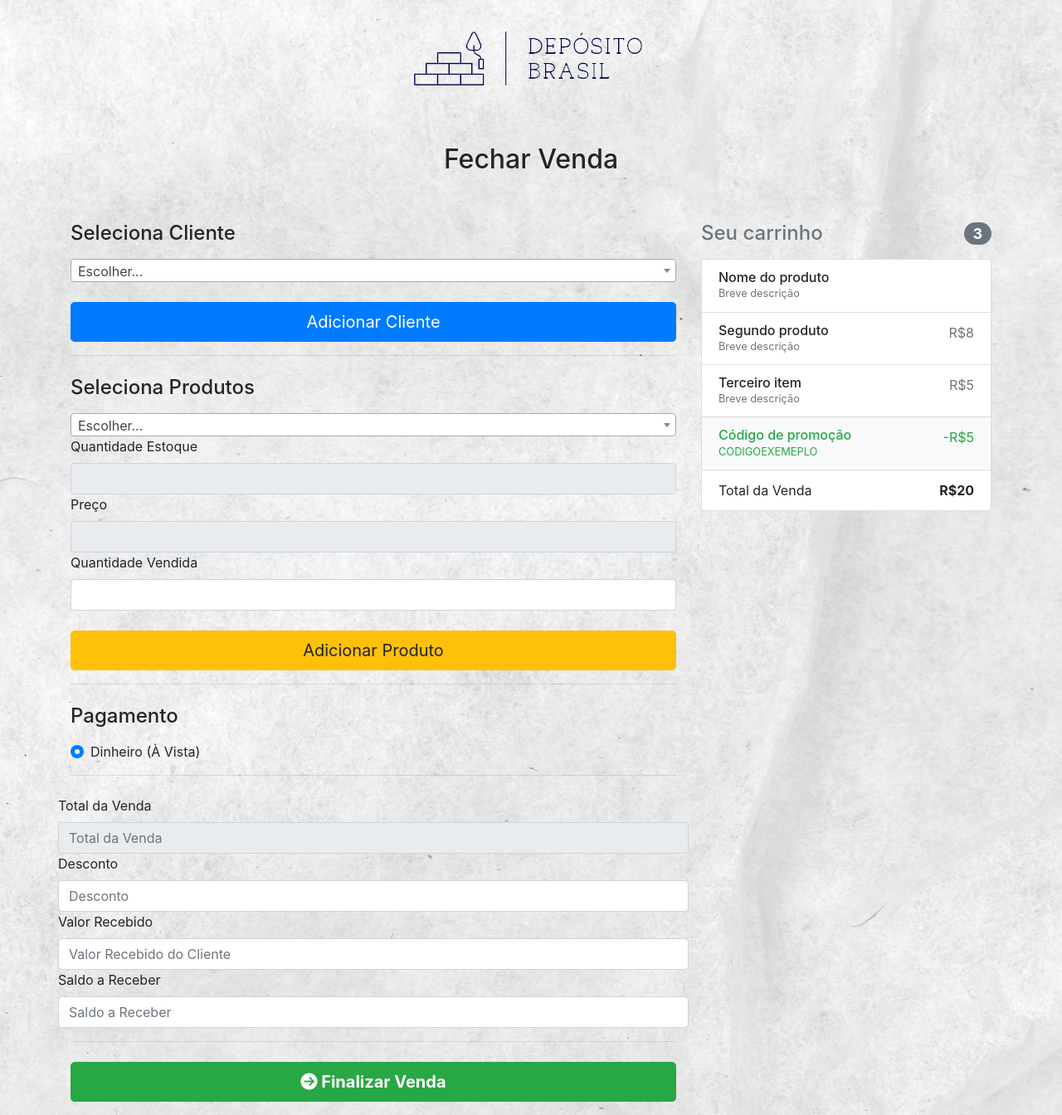
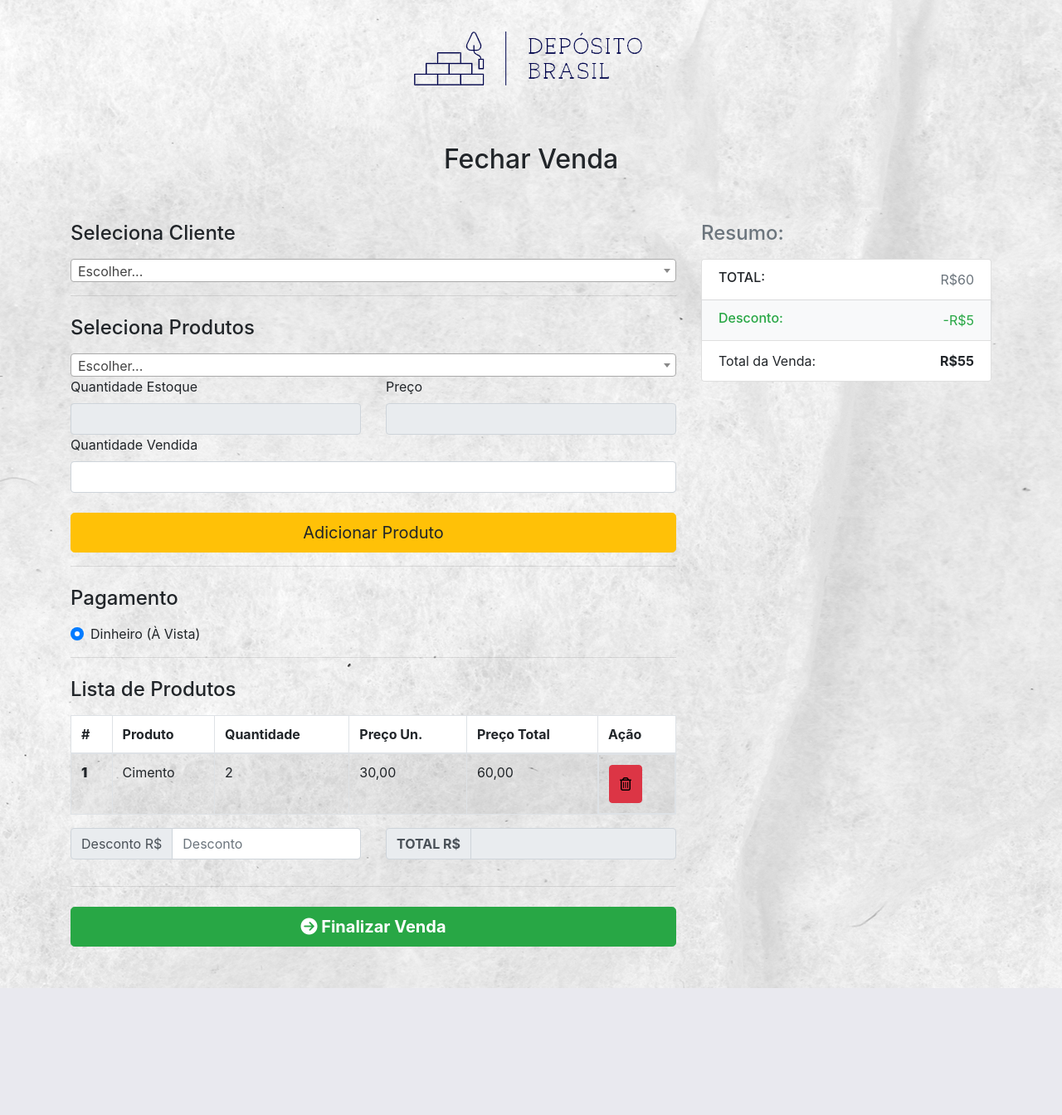
Before and after one commit to CarolAguera/projeto-concluso-de-curso-IFPr, a PHP site: page /Admin/vendas.php in a window 1280 px wide. Shown: the part 80-1424 px from the top of the page at 83% size. After the commit the page ends 1271 px from the top, so only its background shows below. Run offline with PHP 8.4, Linux system fonts and the light colour scheme; a user stored in the database is signed in; data comes from the database, SQL or seed files in the repository; data that the repository does not hold is empty; some libraries are stand-ins or nearby versions.

Commit message:
alterações vendas

```diff
--- a/Admin/Produto.php
+++ b/Admin/Produto.php
@@ -8,7 +8,7 @@ if (isset($_POST['salvar'])) {
     $nome = $_POST['nome'];
     $codigo = $_POST['codigo'];
     $valorvenda = $_POST['valorvenda'];
-    str_replace(",",".",str_replace(".","",$valorvenda));
+    $venda = str_replace(",",".",str_replace(".","",$valorvenda));
     $categoria = $_POST['categoria'];
     $marca = $_POST['marca'];
     $medida = $_POST['medida'];
@@ -25,7 +25,7 @@ if (isset($_POST['salvar'])) {
 
     //Gerar a SQL
     $sql = "insert into produto (nome,codigo,valor_venda,Categoria_id,Marca_id,medida_id,status,quantidade)
-        values ('{$nome}','{$codigo}', '{$valorvenda}', '{$categoria}', '{$marca}', '{$medida}', '{$status}', '{$quantidade}') ";
+        values ('{$nome}','{$codigo}', '{$venda}', '{$categoria}', '{$marca}', '{$medida}', '{$status}', '{$quantidade}') ";
 
     //Executar a SQL
     mysqli_query($conexao, $sql);
--- a/Admin/vendas.php
+++ b/Admin/vendas.php
@@ -32,57 +32,31 @@ require_once("../menu.php");
         <div class="row">
             <div class="col-md-4 order-md-2 mb-4">
                 <h4 class="d-flex justify-content-between align-items-center mb-3">
-                    <span class="text-muted">Seu carrinho</span>
-                    <span class="badge badge-secondary badge-pill">3</span>
+                    <span class="text-muted">Resumo: </span>
                 </h4>
                 <ul class="list-group mb-3">
                     <li class="list-group-item d-flex justify-content-between lh-condensed">
                         <div>
-                            <h6 class="my-0">Nome do produto</h6>
-                            <small class="text-muted">Breve descrição</small>
+                            <h6 class="my-0">TOTAL: </h6>
                         </div>
-                        <!--
-                        <?php
-                        $conexao = mysqli_connect('127.0.0.1', 'root', '', 'tcc');
-                        $sql = "select id,valor_venda from produto ";
-                        $produto = mysqli_query($conexao, $sql);
-                        ?>
-                        <span class="text-muted" value="<?= $data['id'] ?> "><?= $data['valor_venda']  ?>R$</span>
-                        <?php
-                        mysqli_close($conexao);
-                        ?> -->
-                    </li>
-                    <li class="list-group-item d-flex justify-content-between lh-condensed">
-                        <div>
-                            <h6 class="my-0">Segundo produto</h6>
-                            <small class="text-muted">Breve descrição</small>
-                        </div>
-                        <span class="text-muted">R$8</span>
-                    </li>
-                    <li class="list-group-item d-flex justify-content-between lh-condensed">
-                        <div>
-                            <h6 class="my-0">Terceiro item</h6>
-                            <small class="text-muted">Breve descrição</small>
-                        </div>
-                        <span class="text-muted">R$5</span>
+                        <span class="text-muted">R$60</span>
                     </li>
                     <!-- Isso aqui serve para se for aplicado algum desconto -->
                     <li class="list-group-item d-flex justify-content-between bg-light">
                         <div class="text-success">
-                            <h6 class="my-0">Código de promoção</h6>
-                            <small>CODIGOEXEMEPLO</small>
+                            <h6 class="my-0">Desconto: </h6>
                         </div>
                         <span class="text-success">-R$5</span>
                     </li>
                     <li class="list-group-item d-flex justify-content-between">
-                        <span>Total da Venda</span>
-                        <strong>R$20</strong>
+                        <span>Total da Venda: </span>
+                        <strong>R$55</strong>
                     </li>
                 </ul>
             </div>
             <div class="col-md-8 order-md-1">
+                <form name="form" method="POST" action="vendas.php" class="needs-validation" novalidate>
                     <h4 class="mb-3">Seleciona Cliente</h4>
-                <form name="form" method="POST" action="vendas.php">
                     <select class="js-example-basic-single js-states form-control" name="cliente" style="width: 100%">
                         <?php
                         $conexao = mysqli_connect('127.0.0.1', 'root', '', 'tcc');
@@ -95,13 +69,9 @@ require_once("../menu.php");
                         <option value="<?= $data['id'] ?> "><?= $data['nome_completo']  ?></option>
                         <?php  }    ?>
                     </select>
-                    <br>
-                    <br>
-                    <button class="btn btn-primary btn-lg btn-block" type="submit" id="adicionarCliente">Adicionar Cliente</button>
-                </form>
                     <hr class="mb-4">
                     <h4 class="mb-3">Seleciona Produtos</h4>
-                <form name="form" method="POST" action="vendas.php" class="needs-validation" novalidate>
+
                     <select class="js-example-basic-single js-states form-control" name="produto" style="width: 100%" required>
                         <?php
                         $conexao = mysqli_connect('127.0.0.1', 'root', '', 'tcc');
@@ -114,10 +84,16 @@ require_once("../menu.php");
                         <option value="<?= $data['id'] ?> "><?= $data['nome']  ?></option>
                         <?php  }    ?>
                     </select>
+                    <div class="row">
+                        <div class="col-6">
                             <label>Quantidade Estoque</label>
-                    <input readonly="" type="text" class="form-control input-sm" id="quantidade" name="quantidade">
+                            <input readonly="" type="text" class="form-control" id="quantidade" name="quantidade">
+                        </div>
+                        <div class="col-6">
                             <label>Preço</label>
-                    <input readonly="" type="text" class="form-control input-sm" id="preco" name="preco">
+                            <input readonly="" type="text" class="form-control" id="preco" name="preco">
+                        </div>
+                    </div>
                     <label>Quantidade Vendida</label>
                     <input type="text" class="form-control input-sm" id="quantV" name="quantV" required>
                     <br>
@@ -125,8 +101,6 @@ require_once("../menu.php");
                 </form>
 
                 <hr class="mb-4">
-
-                <form class="needs-validation" novalidate>
                 <h4 class="mb-3">Pagamento</h4>
 
                 <div class="d-block my-3">
@@ -136,37 +110,78 @@ require_once("../menu.php");
                     </div>
                 </div>
                 <hr class="mb-4">
+                <h4 class="mb-3">Lista de Produtos</h4>
                 <div class="row">
+                    <div class="col">
+                        <table class="table table-bordered table-striped">
+                            <thead style="background-color: white;">
+                                <tr>
+                                    <th scope="col">#</th>
+                                    <th scope="col">Produto</th>
+                                    <th scope="col">Quantidade</th>
+                                    <th scope="col">Preço Un.</th>
+                                    <th scope="col">Preço Total</th>
+                                    <th scope="col">Ação</th>
+                                </tr>
+                            </thead>
+                            <tbody>
+                                <tr>
+                                    <th scope="row"><b>1</b></th>
+                                    <td>Cimento</td>
+                                    <td>2</td>
+                                    <td>30,00</td>
+                                    <td>60,00</td>
+                                    <td class="actions d-flex">
+                                        <button class="btn btn-danger btn-xs" style="height: 46px; width: auto; " type="button" data-toggle="modal" data-target="#ExemploModalCentralizado<?= $data['id'] ?>"><i class="far fa-trash-alt" style="color: black;"></i></button>
+                                        <div class="modal fade" id="ExemploModalCentralizado<?= $data['id'] ?>" tabindex="-1" role="dialog" aria-labelledby="TituloModalCentralizado" aria-hidden="true">
+                                            <div class="modal-dialog modal-dialog-centered" role="document">
+                                                <div class="modal-content">
+                                                    <div class="modal-header">
+                                                        <h5 class="modal-title" id="TituloModalCentralizado">Confirma a Exclusão ?</h5>
+                                                        <button type="button" class="close" data-dismiss="modal" aria-label="Fechar">
+                                                            <span aria-hidden="true">&times;</span>
+                                                        </button>
+                                                    </div>
+                                                    <div class="modal-footer">
+                                                        <form action="vendas.php" method="post">
+                                                            <button type="button" class="btn btn-secondary" data-dismiss="modal">Fechar</button>
+                                                            <input type="hidden" name="id" value="<?= $data['id'] ?>">
+                                                            <button type="submit" class="btn btn-danger" name="excluir">Excluir</button>
+                                                        </form>
+                                                    </div>
+                                                </div>
+                                            </div>
+                                        </div>
+                                    </td>
+                                </tr>
+                            </tbody>
+                        </table>
+                    </div>
+                </div>
 
-                        <!-- Mostra o total da compra -->
-                        <label for="cc-nome">Total da Venda</label>
-                        <input type="text" class="form-control" id="cc-nome" placeholder="Total da Venda" disabled>
-
+                <div class="row">
+                    <div class="col">
+                        <form action="vendas.php" method="post">
+                            <div class="input-group mb-2">
+                                <div class="input-group-prepend">
+                                    <div class="input-group-text">Desconto R$ </div>
                                 </div>
-                    <div class="row">
-
-                        <!-- Colocar valor de desconto-->
-                        <label for="cc-nome">Desconto</label>
-                        <input type="text" class="form-control" id="cc-nome" placeholder="Desconto" >
-
+                                <input type="text" class="form-control" name="desconto" id="desconto" placeholder="Desconto">
                             </div>
-                    <div class="row">
-
-                        <!-- Digita o valor que o cliente pagou -->
-                        <label for="cc-nome">Valor Recebido</label>
-                        <input type="text" class="form-control" id="cc-nome" placeholder="Valor Recebido do Cliente" required>
-
+                        </form>
                     </div>
-                    <div class="row">
-
-                        <!--Mostra o valor que falta para receber do cliente -->
-                        <label for="cc-nome">Saldo a Receber</label>
-                        <input type="text" class="form-control" id="cc-nome" placeholder="Saldo a Receber" required>
-
+                    <div class="col">
+                        <div class="input-group mb-2">
+                            <div class="input-group-prepend">
+                                <div class="input-group-text"><b>TOTAL R$ </b></div>
+                            </div>
+                            <input type="text" class="form-control" name="desconto" id="total" disabled>
+                        </div>
+                    </div>
                 </div>
                 <hr class="mb-4">
-                    <button class="btn btn-success btn-lg btn-block" type="submit"><i class="fas fa-arrow-circle-right"></i><b> Finalizar Venda</b></button>
-                </form>
+                <button class="btn btn-success btn-lg btn-block" style="margin-bottom: 50px;" type="submit"><i class="fas fa-arrow-circle-right"></i><b> Finalizar Venda</b></button>
+
             </div>
         </div>
     </div>
@@ -197,7 +212,6 @@ require_once("../menu.php");
             }, false);
         })();
     </script>
-
 </body>
 
 </html>
--- a/css/estilo.css
+++ b/css/estilo.css
@@ -32,5 +32,5 @@ table, th, td {
   display: block;
   margin-left: 210px;
   margin-right: 200px;
-  width: 40%;
+  width: 70%;
 }
--- a/sql/tcc_completo.sql
+++ b/sql/tcc_completo.sql
@@ -71,7 +71,7 @@ CREATE TABLE `cliente` (
 --
 
 INSERT INTO `cliente` (`id`, `local_trabalho`, `telefone_trabalho`, `nome_completo`, `data_nascimento`, `cpf`, `email`, `sexo`, `telefone_residencial`, `telefone_celular`, `rua`, `bairro`, `cep`, `numero`, `cidade`, `uf`, `status`) VALUES
-(1, 'Depósito Brasil', '36397282', 'Flavio Fedechen Aguiar                 ', '2002-01-12', '10628065906', 'flavio@gmail.com', 2, '4436398933', '44984594973', 'Rua Treze de Maio', 'Jardim Colibri', '87506340', 1829, 'Umuarama', 'PR', 1);
+(1, 'Depósito Brasil', '36397282', 'Flavio Fedechen Aguiar', '2002-01-12', '10628065906', 'flavio@gmail.com', 2, '4436398933', '44984594973', 'Rua Treze de Maio', 'Jardim Colibri', '87506340', 1829, 'Umuarama', 'PR', 1);
 
 -- --------------------------------------------------------
 
```
Also changed, not shown: Admin/esboçodapáginadevenda.php (deleted, +0 -97 lines). Lines whose indentation alone changed are shown as unchanged.
